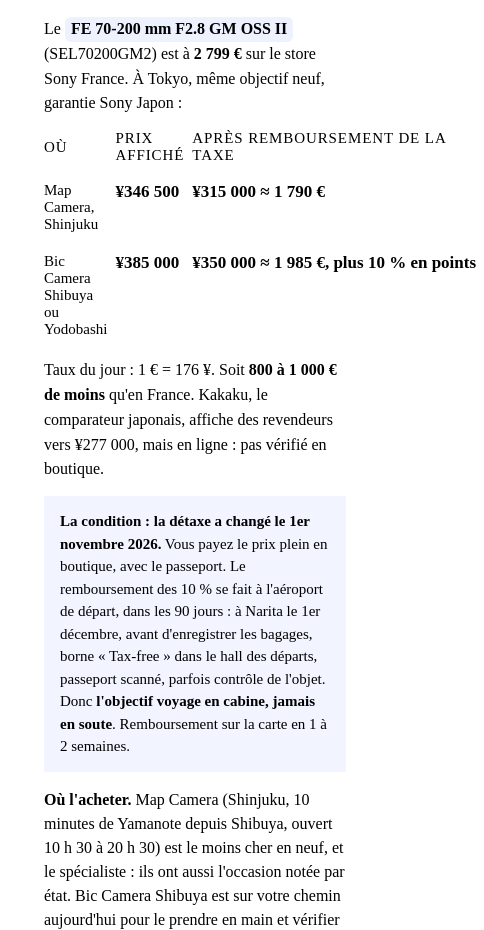
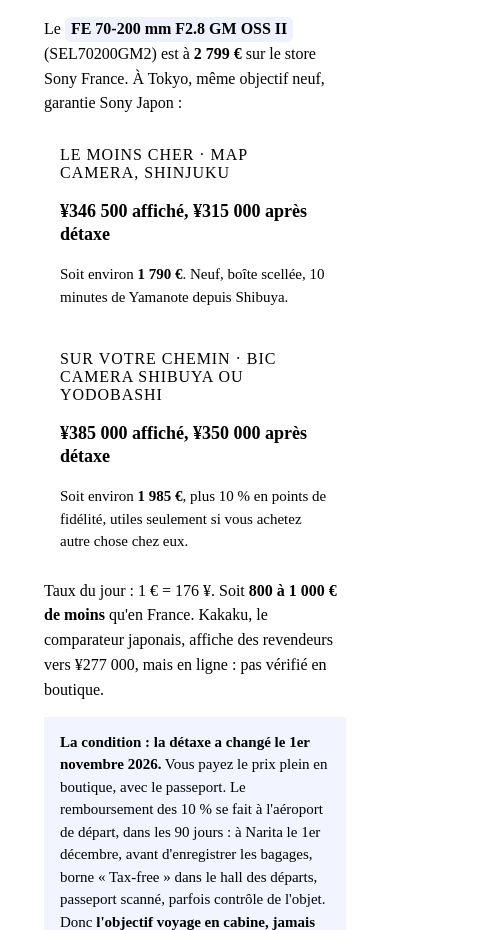
Before and after one commit to damienrsl/tokyo-jour-1, a plain HTML site: page corps.html in a window 390 px wide. Shown: the part 9120-10050 px from the top of the page, 484 px wide, since content can reach past the window. Drawn offline with Linux system fonts and the light colour scheme.

Commit message:
Prix du 70-200 en cartes (mobile)

```diff
--- a/corps.html
+++ b/corps.html
@@ -162,11 +162,10 @@ ul.liste li:first-child{border-top:0;padding-top:4px}
     <div class="verre carte">
       <h2>L'acheter ici plutôt qu'en France : oui, à une condition</h2>
       <p>Le <span class="mot">FE 70-200 mm F2.8 GM OSS II</span> (SEL70200GM2) est à <b>2 799 €</b> sur le store Sony France. À Tokyo, même objectif neuf, garantie Sony Japon :</p>
-      <table class="compare">
-        <tr><th>Où</th><th>Prix affiché</th><th>Après remboursement de la taxe</th></tr>
-        <tr><td>Map Camera, Shinjuku</td><td class="n">¥346&nbsp;500</td><td class="n">¥315&nbsp;000 ≈ 1 790 €</td></tr>
-        <tr><td>Bic Camera Shibuya ou Yodobashi</td><td class="n">¥385&nbsp;000</td><td class="n">¥350&nbsp;000 ≈ 1 985 €, plus 10 % en points</td></tr>
-      </table>
+      <div class="options">
+        <div class="verre"><span class="sous">Le moins cher · Map Camera, Shinjuku</span><h3>¥346&nbsp;500 affiché, ¥315&nbsp;000 après détaxe</h3><p>Soit environ <b>1 790 €</b>. Neuf, boîte scellée, 10 minutes de Yamanote depuis Shibuya.</p></div>
+        <div class="verre"><span class="sous">Sur votre chemin · Bic Camera Shibuya ou Yodobashi</span><h3>¥385&nbsp;000 affiché, ¥350&nbsp;000 après détaxe</h3><p>Soit environ <b>1 985 €</b>, plus 10 % en points de fidélité, utiles seulement si vous achetez autre chose chez eux.</p></div>
+      </div>
       <p>Taux du jour : 1 € = 176 ¥. Soit <b>800 à 1 000 € de moins</b> qu'en France. Kakaku, le comparateur japonais, affiche des revendeurs vers ¥277&nbsp;000, mais en ligne : pas vérifié en boutique.</p>
       <div class="franc"><b>La condition : la détaxe a changé le 1er novembre 2026.</b> Vous payez le prix plein en boutique, avec le passeport. Le remboursement des 10 % se fait à l'aéroport de départ, dans les 90 jours : à Narita le 1er décembre, avant d'enregistrer les bagages, borne « Tax-free » dans le hall des départs, passeport scanné, parfois contrôle de l'objet. Donc <b>l'objectif voyage en cabine, jamais en soute</b>. Remboursement sur la carte en 1 à 2 semaines.</div>
       <ul class="liste">
```
Also changed, not shown: index.html (+4 -5 lines).
